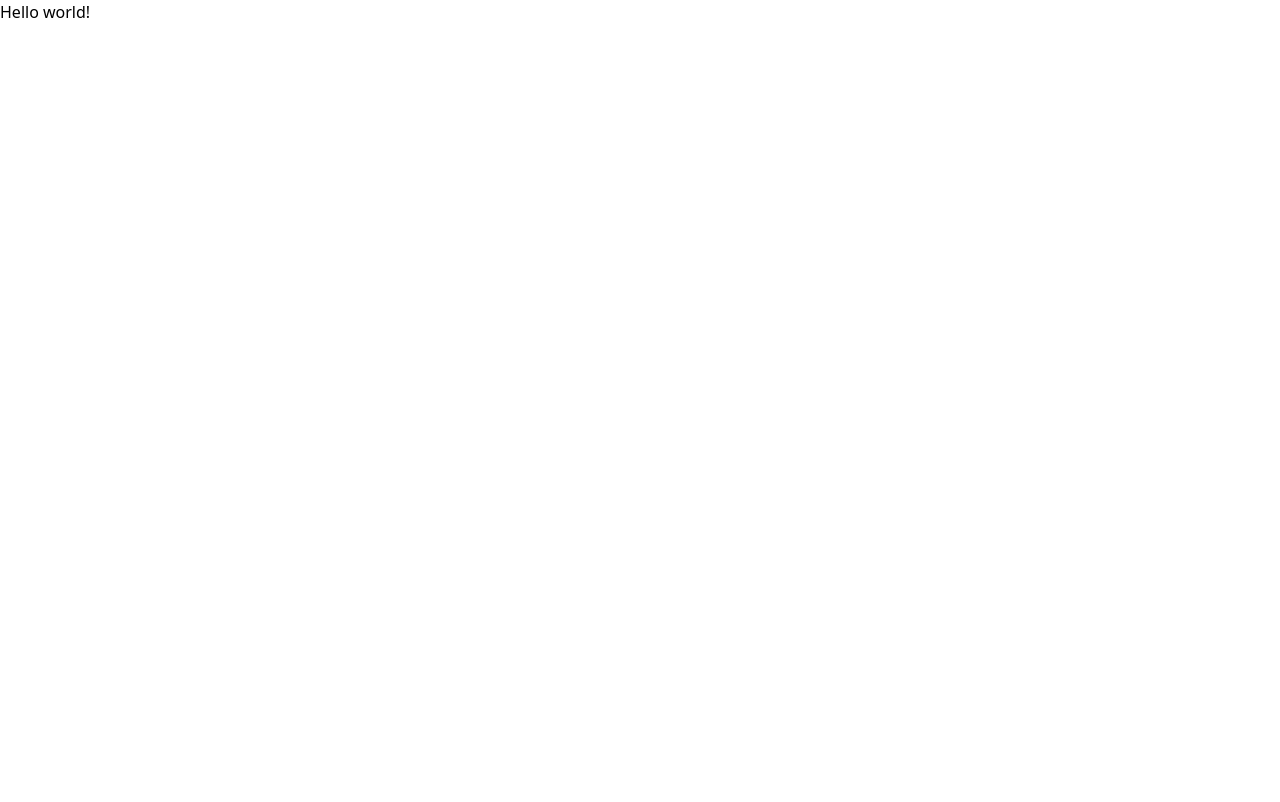
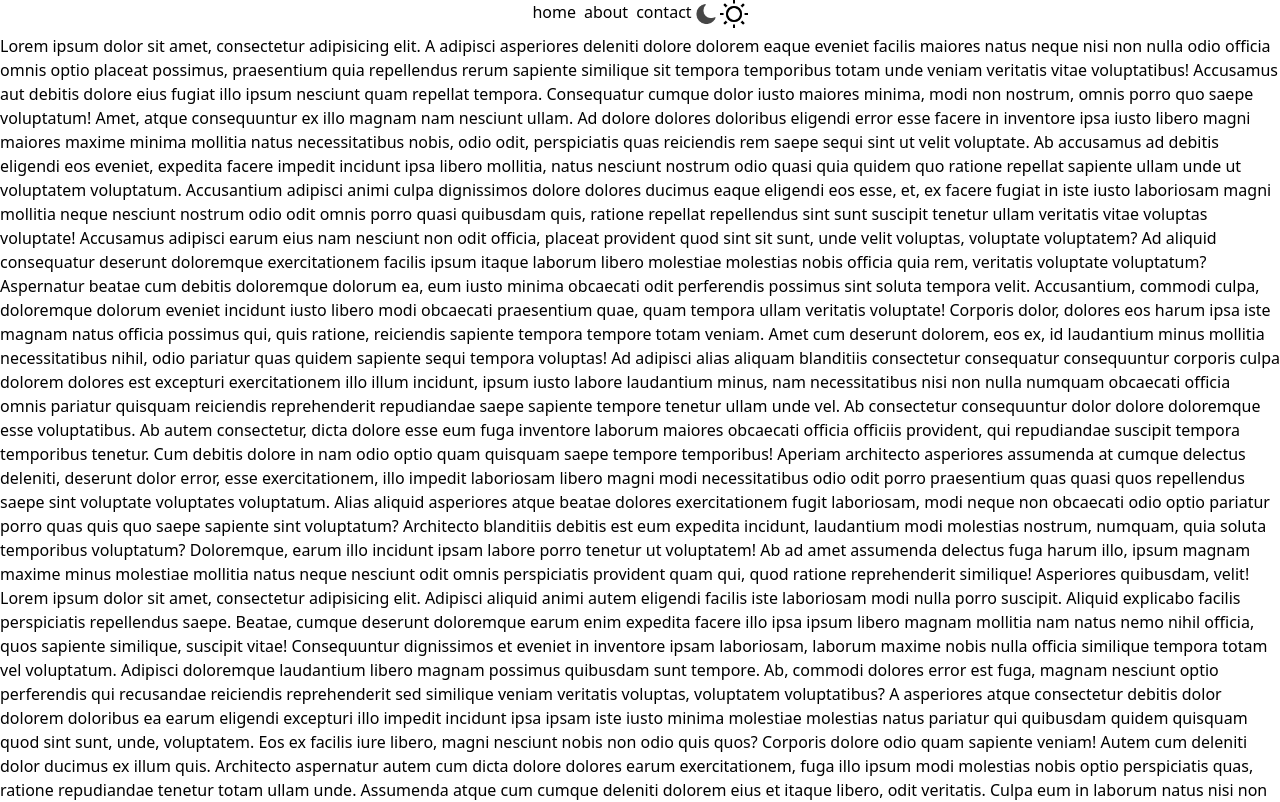
Before and after one commit to aleks1303/dec-2025_react_lessons, a React (Vite) app: page / in a window 1280 px wide. Shown: the top 802 px of the page. Built offline with nearby package versions, Linux system fonts and the light colour scheme.

Commit message:
context - theme

```diff
--- a/src/App.tsx
+++ b/src/App.tsx
@@ -1,9 +1,12 @@
+import HeaderComponent from "./components/theme-component/HeaderComponent.tsx";
+import MainComponent from "./components/main-component/MainComponent.tsx";
 
 
 const App = () => {
     return (
         <div>
-        Hello world!
+            <HeaderComponent/>
+            <MainComponent/>
         </div>
     );
 };
--- /dev/null
+++ b/src/Root.tsx
@@ -0,0 +1,13 @@
+import React from 'react';
+import App from "./App.tsx";
+
+const Root = () => {
+    return (
+        <div>
+
+            <App/>
+        </div>
+    );
+};
+
+export default Root;
--- /dev/null
+++ b/src/components/main-component/MainComponent.tsx
@@ -0,0 +1,83 @@
+import React from 'react';
+
+const MainComponent = () => {
+    return (
+        <div>
+            Lorem ipsum dolor sit amet, consectetur adipisicing elit. A adipisci asperiores deleniti dolore dolorem
+            eaque eveniet facilis maiores natus neque nisi non nulla odio officia omnis optio placeat possimus,
+            praesentium quia repellendus rerum sapiente similique sit tempora temporibus totam unde veniam veritatis
+            vitae voluptatibus! Accusamus aut debitis dolore eius fugiat illo ipsum nesciunt quam repellat tempora.
+            Consequatur cumque dolor iusto maiores minima, modi non nostrum, omnis porro quo saepe voluptatum! Amet,
+            atque consequuntur ex illo magnam nam nesciunt ullam. Ad dolore dolores doloribus eligendi error esse facere
+            in inventore ipsa iusto libero magni maiores maxime minima mollitia natus necessitatibus nobis, odio odit,
+            perspiciatis quas reiciendis rem saepe sequi sint ut velit voluptate. Ab accusamus ad debitis eligendi eos
+            eveniet, expedita facere impedit incidunt ipsa libero mollitia, natus nesciunt nostrum odio quasi quia
+            quidem quo ratione repellat sapiente ullam unde ut voluptatem voluptatum. Accusantium adipisci animi culpa
+            dignissimos dolore dolores ducimus eaque eligendi eos esse, et, ex facere fugiat in iste iusto laboriosam
+            magni mollitia neque nesciunt nostrum odio odit omnis porro quasi quibusdam quis, ratione repellat
+            repellendus sint sunt suscipit tenetur ullam veritatis vitae voluptas voluptate! Accusamus adipisci earum
+            eius nam nesciunt non odit officia, placeat provident quod sint sit sunt, unde velit voluptas, voluptate
+            voluptatem? Ad aliquid consequatur deserunt doloremque exercitationem facilis ipsum itaque laborum libero
+            molestiae molestias nobis officia quia rem, veritatis voluptate voluptatum? Aspernatur beatae cum debitis
+            doloremque dolorum ea, eum iusto minima obcaecati odit perferendis possimus sint soluta tempora velit.
+            Accusantium, commodi culpa, doloremque dolorum eveniet incidunt iusto libero modi obcaecati praesentium
+            quae, quam tempora ullam veritatis voluptate! Corporis dolor, dolores eos harum ipsa iste magnam natus
+            officia possimus qui, quis ratione, reiciendis sapiente tempora tempore totam veniam. Amet cum deserunt
+            dolorem, eos ex, id laudantium minus mollitia necessitatibus nihil, odio pariatur quas quidem sapiente sequi
+            tempora voluptas! Ad adipisci alias aliquam blanditiis consectetur consequatur consequuntur corporis culpa
+            dolorem dolores est excepturi exercitationem illo illum incidunt, ipsum iusto labore laudantium minus, nam
+            necessitatibus nisi non nulla numquam obcaecati officia omnis pariatur quisquam reiciendis reprehenderit
+            repudiandae saepe sapiente tempore tenetur ullam unde vel. Ab consectetur consequuntur dolor dolore
+            doloremque esse voluptatibus. Ab autem consectetur, dicta dolore esse eum fuga inventore laborum maiores
+            obcaecati officia officiis provident, qui repudiandae suscipit tempora temporibus tenetur. Cum debitis
+            dolore in nam odio optio quam quisquam saepe tempore temporibus! Aperiam architecto asperiores assumenda at
+            cumque delectus deleniti, deserunt dolor error, esse exercitationem, illo impedit laboriosam libero magni
+            modi necessitatibus odio odit porro praesentium quas quasi quos repellendus saepe sint voluptate voluptates
+            voluptatum. Alias aliquid asperiores atque beatae dolores exercitationem fugit laboriosam, modi neque non
+            obcaecati odio optio pariatur porro quas quis quo saepe sapiente sint voluptatum? Architecto blanditiis
+            debitis est eum expedita incidunt, laudantium modi molestias nostrum, numquam, quia soluta temporibus
+            voluptatum? Doloremque, earum illo incidunt ipsam labore porro tenetur ut voluptatem! Ab ad amet assumenda
+            delectus fuga harum illo, ipsum magnam maxime minus molestiae mollitia natus neque nesciunt odit omnis
+            perspiciatis provident quam qui, quod ratione reprehenderit similique! Asperiores quibusdam, velit!
+
+            Lorem ipsum dolor sit amet, consectetur adipisicing elit. Adipisci aliquid animi autem eligendi facilis iste
+            laboriosam modi nulla porro suscipit. Aliquid explicabo facilis perspiciatis repellendus saepe. Beatae,
+            cumque deserunt doloremque earum enim expedita facere illo ipsa ipsum libero magnam mollitia nam natus nemo
+            nihil officia, quos sapiente similique, suscipit vitae! Consequuntur dignissimos et eveniet in inventore
+            ipsam laboriosam, laborum maxime nobis nulla officia similique tempora totam vel voluptatum. Adipisci
+            doloremque laudantium libero magnam possimus quibusdam sunt tempore. Ab, commodi dolores error est fuga,
+            magnam nesciunt optio perferendis qui recusandae reiciendis reprehenderit sed similique veniam veritatis
+            voluptas, voluptatem voluptatibus? A asperiores atque consectetur debitis dolor dolorem doloribus ea earum
+            eligendi excepturi illo impedit incidunt ipsa ipsam iste iusto minima molestiae molestias natus pariatur qui
+            quibusdam quidem quisquam quod sint sunt, unde, voluptatem. Eos ex facilis iure libero, magni nesciunt nobis
+            non odio quis quos? Corporis dolore odio quam sapiente veniam! Autem cum deleniti dolor ducimus ex illum
+            quis. Architecto aspernatur autem cum dicta dolore dolores earum exercitationem, fuga illo ipsum modi
+            molestias nobis optio perspiciatis quas, ratione repudiandae tenetur totam ullam unde. Assumenda atque cum
+            cumque deleniti dolorem eius et itaque libero, odit veritatis. Culpa eum in laborum natus nisi non officia.
+            Amet doloremque laborum repellendus voluptas! Ad, autem consectetur culpa doloribus est iste non perferendis
+            reiciendis reprehenderit voluptates? Accusantium consectetur deleniti error iure placeat quibusdam quos
+            repudiandae, vel? Alias aliquid, animi aspernatur deleniti distinctio dolor dolorem dolores ea earum est et
+            exercitationem expedita fugit harum in inventore ipsam iure laborum minima necessitatibus nemo nesciunt nisi
+            nobis numquam odit officiis placeat, quisquam recusandae repudiandae similique sit tempore tenetur unde ut
+            veniam vero voluptates. Architecto corporis cupiditate dicta error esse et eveniet hic illo inventore ipsa
+            itaque iure libero, maxime modi molestias obcaecati officia, optio perspiciatis placeat provident,
+            reiciendis repellat repellendus sint soluta totam voluptate voluptatem voluptates! Adipisci alias assumenda
+            autem eligendi eum explicabo fugit hic illo in inventore libero natus nemo, neque nesciunt nobis praesentium
+            provident quos rem soluta sunt suscipit ut veniam voluptates! A ad adipisci at blanditiis consequuntur
+            cumque dolores, doloribus ducimus eos et eveniet excepturi exercitationem facilis fugiat fugit illum in
+            ipsam, maiores modi molestias numquam praesentium quam quasi quis quo rem tempora temporibus. Dignissimos
+            eligendi laboriosam laudantium necessitatibus obcaecati omnis praesentium quasi quod suscipit voluptatem. At
+            doloribus eum ipsam laudantium molestias natus nemo nisi. Accusantium ad alias, commodi corporis cum dolorem
+            doloribus enim esse est facere incidunt ipsa laudantium maiores necessitatibus, nesciunt, optio quibusdam
+            repudiandae sequi sint soluta tempora veritatis vero? A asperiores at, aut delectus dolores enim explicabo
+            facilis, fugiat, fugit ipsa nulla unde. Accusamus adipisci corporis, molestiae quibusdam quis suscipit
+            tempora tenetur! Consectetur error minima modi nihil non pariatur porro possimus reiciendis? Aliquid cumque
+            iste magnam nisi ratione velit veritatis! Accusantium animi numquam obcaecati quasi quibusdam repellat
+            similique tempore temporibus! Provident quibusdam quo voluptatem! A aspernatur dicta dolor fugit illum,
+            minima, molestias nulla numquam optio perspiciatis, quos tempora temporibus vitae voluptate voluptates.
+            Aliquid deleniti dicta eius, fuga inventore magni quaerat reprehenderit saepe veniam voluptates. Inventore!
+        </div>
+    );
+};
+
+export default MainComponent;
--- /dev/null
+++ b/src/components/theme-component/HeaderComponent.tsx
@@ -0,0 +1,23 @@
+
+
+const HeaderComponent = () => {
+    return (
+        <div className={'flex justify-center'}>
+            <ul className={'flex justify-around gap-2'}>
+                <li>home</li>
+                <li>about</li>
+                <li>contact</li>
+            </ul>
+            <div>
+                <button>
+                    <img className={'w-7'} src="src/icons/icons8-dark-48.png" alt="dark"/>
+                </button>
+                <button>
+                    <img className={'w-7'} src="src/icons/icons8-sun-48.png" alt="sun"/>
+                </button>
+            </div>
+        </div>
+    );
+};
+
+export default HeaderComponent;
--- /dev/null
+++ b/src/context/MyContext.tsx
@@ -0,0 +1,13 @@
+import {createContext} from "react";
+
+type MyContextType = {
+    theme: string,
+    changeTheme: (theme:string) => void
+}
+
+export const MyContextObject = () => {
+
+}
+
+
+export const MyContext = createContext<MyContextType>({});
--- a/src/main.tsx
+++ b/src/main.tsx
@@ -1,5 +1,5 @@
 import {createRoot} from 'react-dom/client'
 import './index.css'
-import App from "./App.tsx";
+import Root from "./Root.tsx";
 
-createRoot(document.getElementById('root')!).render(<App/>)
+createRoot(document.getElementById('root')!).render(<Root/>)
```
Also changed, not shown: src/icons/icons8-dark-48.png (added), src/icons/icons8-sun-48.png (added).
